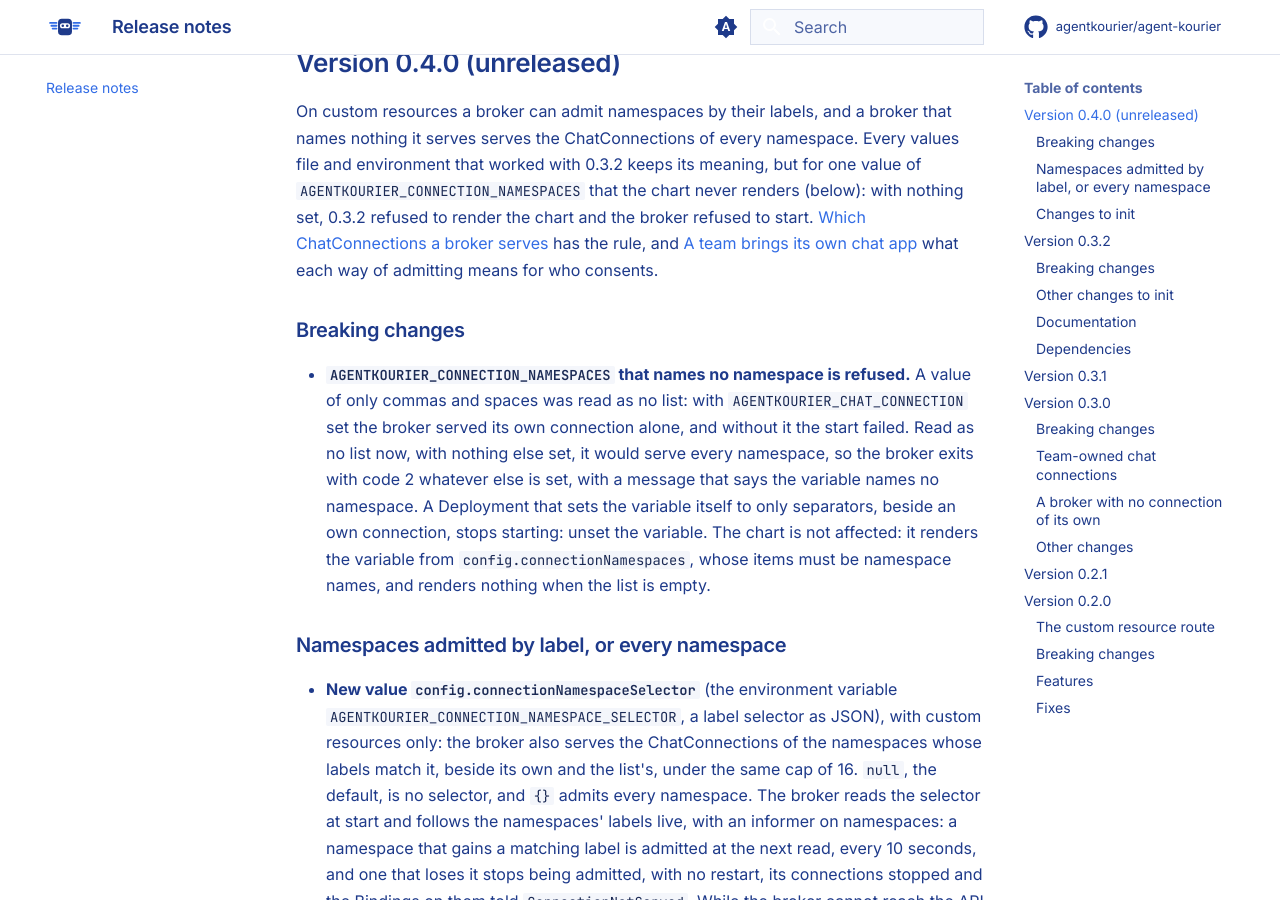
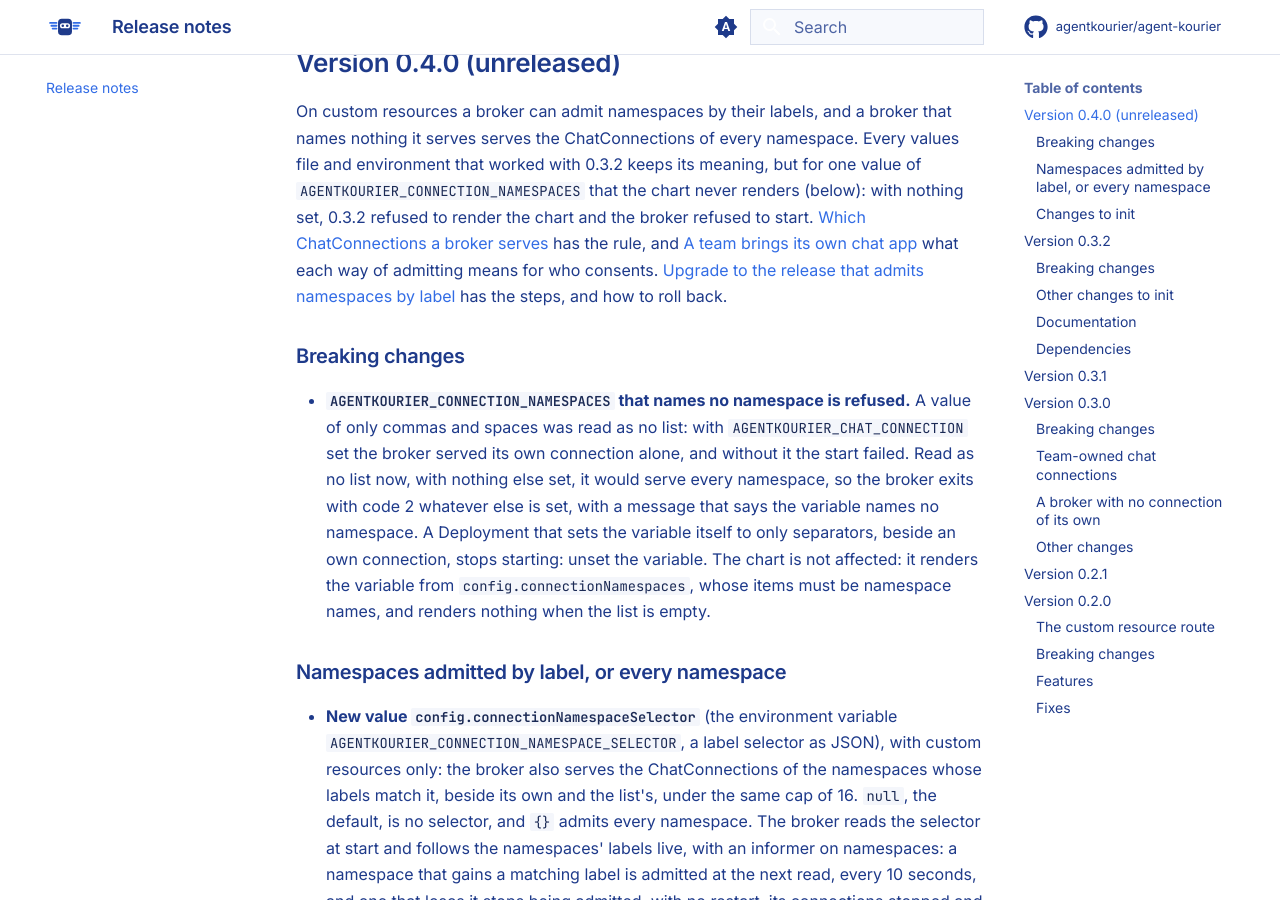
Before and after one commit to agentkourier/agent-kourier, an MkDocs documentation site: the page built from docs/release-notes.md, in a window 1280 px wide and 900 px high, scrolled down 320 px. Built offline with MkDocs 1.6.1 and Material for MkDocs 9.7.7, drawn with Linux system fonts in a browser that asks for light colours; comment, search, counter and statistics services are not loaded.

Commit message:
docs(release-notes): link the 0.4.0 admission changes to their upgrade section

```diff
--- a/docs/release-notes.md
+++ b/docs/release-notes.md
@@ -10,6 +10,8 @@ namespace. Every values file and environment that worked with 0.3.2 keeps its me
 `AGENTKOURIER_CONNECTION_NAMESPACES` that the chart never renders (below): with nothing set, 0.3.2 refused to render the chart and the broker
 refused to start. [Which ChatConnections a broker serves](explanation/config-routes.md#which-chatconnections-a-broker-serves) has the rule, and
 [A team brings its own chat app](explanation/security.md#a-team-brings-its-own-chat-app) what each way of admitting means for who consents.
+[Upgrade to the release that admits namespaces by label](how-to/upgrade.md#upgrade-to-the-release-that-admits-namespaces-by-label) has the
+steps, and how to roll back.
 
 ### Breaking changes
 
```
